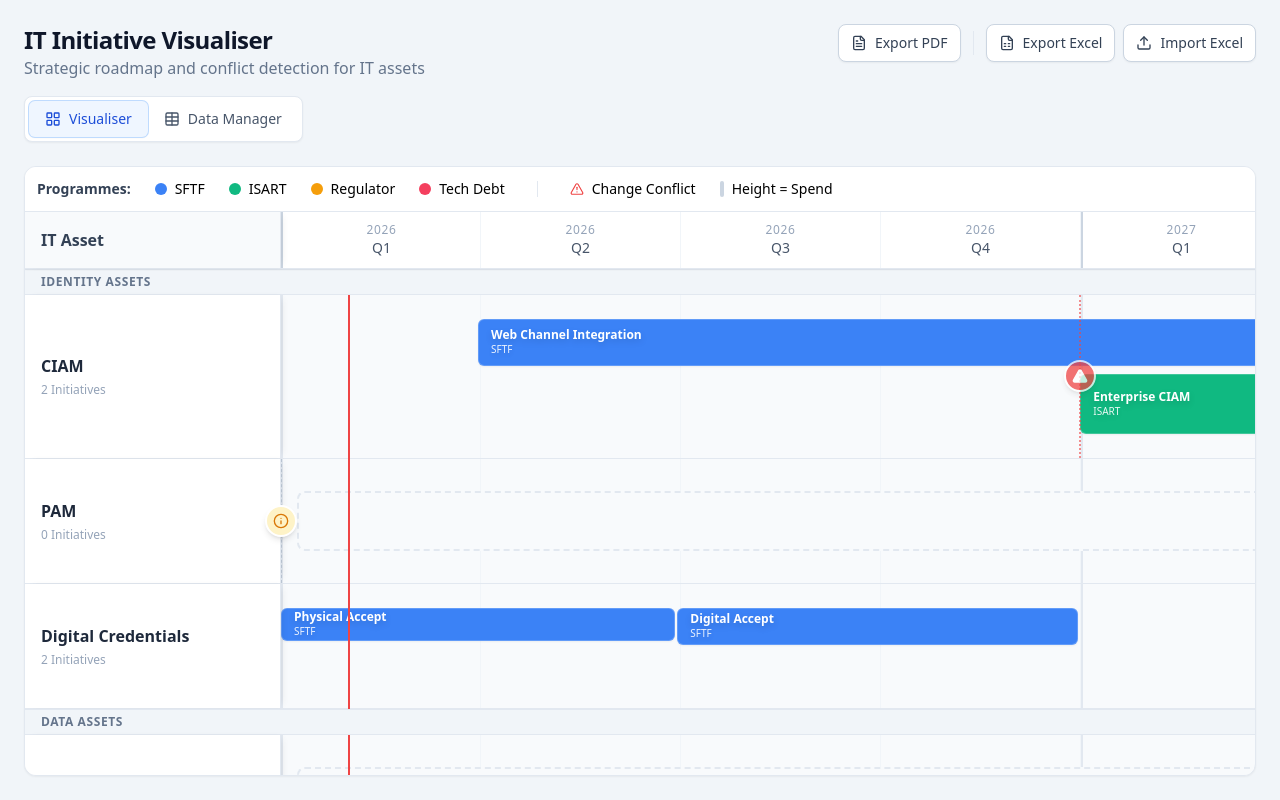
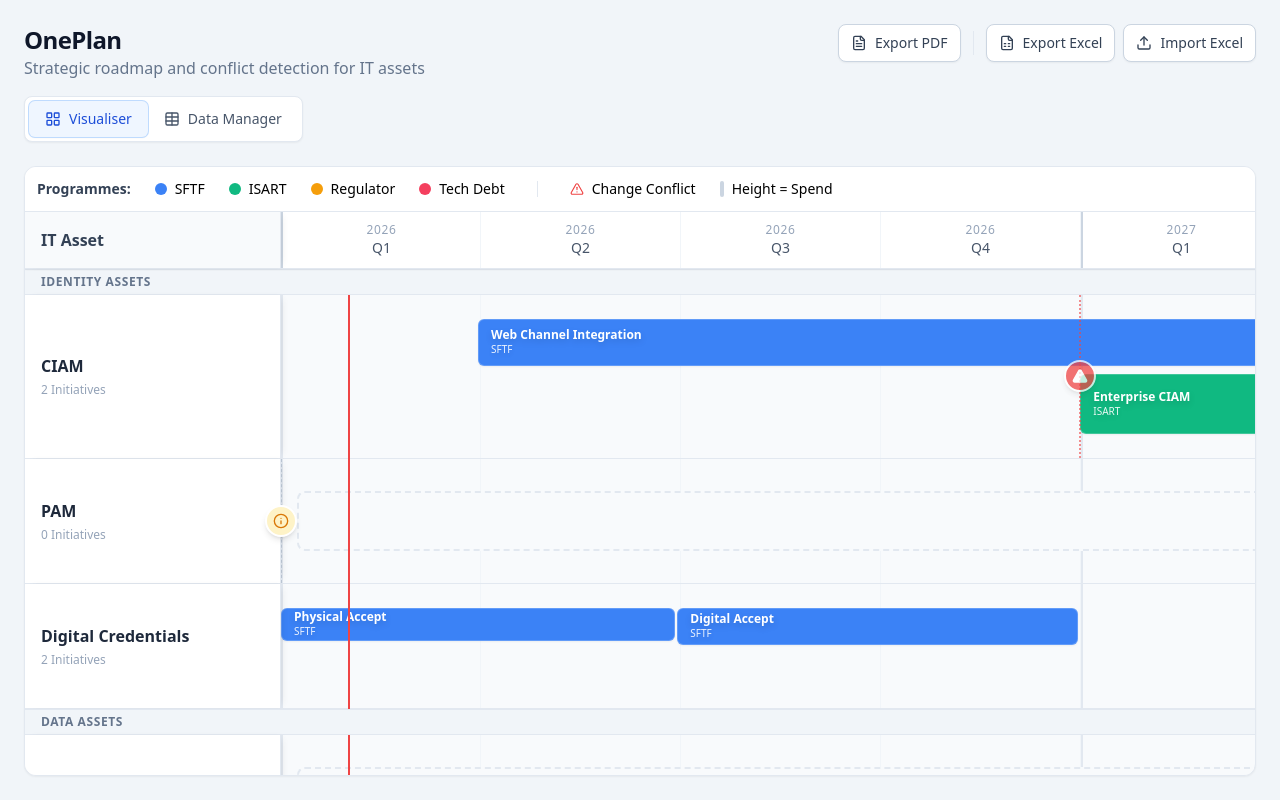
Before and after one commit to waylonkenning/OnePlan, a React (Vite) app: page / in a window 1280 px wide. Built offline with nearby package versions, Linux system fonts and the light colour scheme.

Commit message:
Rename app to OnePlan

```diff
--- a/index.html
+++ b/index.html
@@ -3,7 +3,7 @@
   <head>
     <meta charset="UTF-8" />
     <meta name="viewport" content="width=device-width, initial-scale=1.0" />
-    <title>My Google AI Studio App</title>
+    <title>OnePlan</title>
   </head>
   <body>
     <div id="root"></div>
--- a/metadata.json
+++ b/metadata.json
@@ -1,5 +1,5 @@
 {
-  "name": "IT Initiative Visualiser",
+  "name": "OnePlan",
   "description": "Visualise IT assets, initiatives, spend, and conflicts over time.",
   "requestFramePermissions": []
 }
--- a/src/App.tsx
+++ b/src/App.tsx
@@ -102,7 +102,7 @@
       <header className="mb-6 flex-shrink-0 flex justify-between items-start">
         <div className="flex flex-col gap-4">
           <div>
-            <h1 className="text-2xl font-bold text-slate-900 tracking-tight">IT Initiative Visualiser</h1>
+            <h1 className="text-2xl font-bold text-slate-900 tracking-tight">OnePlan</h1>
             <p className="text-slate-500">Strategic roadmap and conflict detection for IT assets</p>
           </div>
 
```
